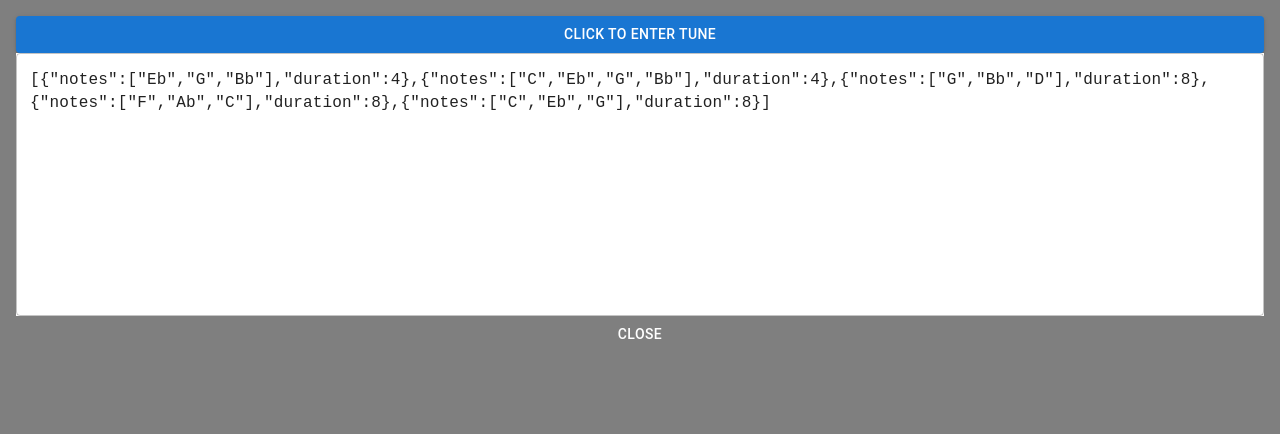
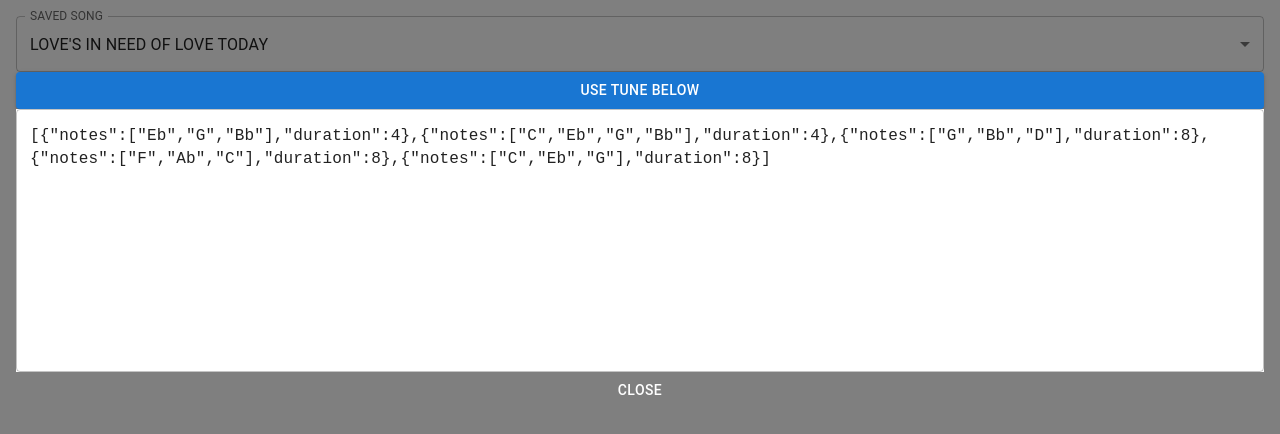
Before and after one commit to talkallday/react-love, a React (Vite) app in the folder react-love/: page / in a window 1280 px wide. Both pictures are taken after a click on the button "CHANGE SONG". Shown: the top 434 px of the page. Built offline with nearby package versions, Linux system fonts and the light colour scheme.

Commit message:
cleaning up voices

```diff
--- a/react-love/index.html
+++ b/react-love/index.html
@@ -7,7 +7,7 @@
     <meta name="theme-color" content="#000000" />
     <meta
       name="description"
-      content="Web site created using create-react-app"
+      content="Web site created by github user talkallday"
     />
     <link rel="apple-touch-icon" href="/logo192.png" />
     <!--
--- a/react-love/src/App.tsx
+++ b/react-love/src/App.tsx
@@ -7,38 +7,11 @@ import { Box, ThemeProvider } from '@mui/system';
 import Button from '@mui/material/Button';
 import { FormControl } from '@mui/base/FormControl';
 
+import Examples from './songs'
 import Board from './components/board/Board';
 import ChordInfo from './types/ChordInfo';
 import Menu from './components/menu/Menu';
 import { convertVolume } from './utils/conversions';
-
-const defaultChords = [
-  {
-    "notes": ["Eb", "G", "Bb"],
-    "duration": 4
-  },
-  {
-    "notes": ["C", "Eb", "G", "Bb"],
-    "duration": 4
-  },
-  {
-    "notes": ["G", "Bb", "D"],
-    "duration": 8
-  },
-  {
-    "notes": ["F", "Ab", "C"],
-    "duration": 8
-  },
-  {
-    "notes": ["C", "Eb", "G"],
-    "duration": 8
-  }
-];
-
-const dChords = [{"notes":["D","F#","A"],"duration":4},{"notes":["A","C#","E"],"duration":4},{"notes":["B","D","F#"],"duration":4},{"notes":["C#","F#","A"],"duration":4},{"notes":["G","B","D"],"duration":4},{"notes":["D","F#","A"],"duration":4},{"notes":["C#","E","A"],"duration":8},{"notes":["D","F#","A"],"duration":4},{"notes":["A","C#","E"],"duration":4},{"notes":["B","D","F#"],"duration":4},{"notes":["C#","F#","A"],"duration":4},{"notes":["G","B","D"],"duration":4},{"notes":["D","F#","A"],"duration":4},{"notes":["C#","E","A"],"duration":8},
-{"notes":["G","B","D"],"duration":4},{"notes":["A","C#","E"],"duration":4},{"notes":["D","F#","A"],"duration":8},{"notes":["G","B","D"],"duration":4},{"notes":["A","C#","E"],"duration":4},{"notes":["D","F#","A"],"duration":8},
-{"notes":["G","B","D"],"duration":4},{"notes":["A","C#","E"],"duration":4},{"notes":["D","F#","A"],"duration":2},{"notes":["C","E","G"],"duration":2},{"notes":["B","D","F#"],"duration":4},{"notes":["G","D","B"],"duration":4},{"notes":["C#","E","A"],"duration":4},
-{"notes":["D","F#","A"],"duration":2},{"notes":["A","C#","E"],"duration":2},{"notes":["B","D","F#"],"duration":2},{"notes":["A","C#","E"],"duration":2},{"notes":["D","F#","A"],"duration":2},{"notes":["A","C#","E"],"duration":2},{"notes":["B","D","F#"],"duration":2},{"notes":["A","C#","E"],"duration":2}]
 
 const theme = createTheme({
   components: {
@@ -102,23 +75,13 @@ function App() {
   const [synth, setSynth] = useState<Tone.PolySynth<Tone.Synth<Tone.SynthOptions>> | null>(null);
   const [userSynth, setUserSynth] = useState<Tone.Synth<Tone.SynthOptions> | null>(null);
   const [disabled, setDisabled] = useState(true);
-  const [chords, setChords] = useState<ChordInfo[]>(defaultChords);
+  const [chords, setChords] = useState<ChordInfo[]>(Examples[0]["chords"]);
   const [volume, setVolume] = useState(3);
   const [playingChordIndex, setPlayingChordIndex] = useState(null);
 
   const createSynth = () => {
-    const options =  {
-      oscillator : {
-        type : "sawtooth4"
-      },
-      envelope : {
-        attack : 0.005,
-        decay : 0.1,
-        sustain : 0.3,
-        release : 1
-        }
-      }
-    const newSynth = new Tone.PolySynth(options).toDestination();
+    const newSynth = new Tone.PolySynth(Tone.AMSynth).toDestination();
+
     const actualVolume = convertVolume(volume) - 5;
     newSynth.volume.value = actualVolume;
     return newSynth
--- a/react-love/src/components/board/Note.tsx
+++ b/react-love/src/components/board/Note.tsx
@@ -17,18 +17,7 @@ const Note = ({disabled, note, volume, userSynth, setUserSynth, isPlaying}: Note
   const [isStruck, setIsStruck] = useState(false);
 
   const createUserSynth = () => {
-    const options =  {
-      oscillator : {
-        type : "sawtooth4"
-      },
-      envelope : {
-        attack : 0.005,
-        decay : 0.1,
-        sustain : 0.3,
-        release : 1
-        }
-      }
-    const newSynth = new Tone.Synth(options).toMaster();
+    const newSynth = new Tone.Synth().toDestination();
     const actualVolume = convertVolume(volume);
     newSynth.volume.value = actualVolume;
     return newSynth
@@ -41,7 +30,7 @@ const Note = ({disabled, note, volume, userSynth, setUserSynth, isPlaying}: Note
       synth = createUserSynth();
       setUserSynth(synth);
     }
-    synth.triggerAttackRelease(note)
+    synth.triggerAttackRelease(note, "8n");
   };
 
   const stopNote = () => {
@@ -60,7 +49,7 @@ const Note = ({disabled, note, volume, userSynth, setUserSynth, isPlaying}: Note
       textTransform: 'none',
       margin: '0.2rem',
       minWidth: '1rem',
-      height: '2rem',
+      height: '3rem',
       maxHeight: '3rem',
       minHeight: '1rem',
       '&.MuiButton-root:hover': {backgroundColor: 'orange'},
--- a/react-love/src/components/menu/ChangeSong.tsx
+++ b/react-love/src/components/menu/ChangeSong.tsx
@@ -1,10 +1,15 @@
 import { useState } from 'react';
 import Box from '@mui/system/Box';
 import Button from '@mui/material/Button';
+import FormControl from '@mui/material/FormControl';
+import InputLabel from '@mui/material/InputLabel';
+import MenuItem from '@mui/material/MenuItem';
 import Modal from '@mui/material/Modal';
+import Select from '@mui/material/Select';
 import Stack from '@mui/material/Stack';
 import TextField from '@mui/material/TextField';
 
+import Examples from '../../songs'
 import ChordInfo from '../../types/ChordInfo';
 
 type ChangeSongProps = {
@@ -34,6 +39,13 @@ const ChangeSong = ({chords, setChords}: ChangeSongProps) => {
         setErrors(error.message);
       }
     }
+  }
+
+  const selectChords = (selectedChordsString: string) => {
+    const selectedChords: ChordInfo[] = JSON.parse(selectedChordsString);
+    setChords(selectedChords);
+    setUserInput(JSON.stringify(selectedChords));
+    handleClose();
   }
 
   const handleOpen = () => {
@@ -70,12 +82,24 @@ const ChangeSong = ({chords, setChords}: ChangeSongProps) => {
     <form onSubmit={(e) => handleSubmitTune(e)}>
       <Stack>
         <Box>{errors}</Box>
-        <Button type="submit" variant="contained">Click to enter tune</Button>
+        <FormControl fullWidth>
+          <InputLabel id="simple-song-select-label">Saved Song</InputLabel>
+          <Select
+            labelId="simple-song-select-label"
+            id="song-select"
+            label="Saved Song"
+            value={JSON.stringify(chords)}
+            onChange={e => selectChords((e.target as HTMLInputElement).value)}
+          >
+            {Examples.map((option, index) => <MenuItem key={index} value={JSON.stringify(option.chords)}>{option["name"]}</MenuItem>)}
+          </Select>
+        </FormControl>
+        <Button type="submit" variant="contained">Use Tune Below</Button>
         <TextField
           multiline
           sx={inputStyle}
           rows={10}
-          defaultValue={JSON.stringify(chords)}
+          value={JSON.stringify(chords)}
           onInput={populateUserInput}
           />
       <Button sx={{color: 'white'}} onClick={handleClose}>Close</Button>
--- /dev/null
+++ b/react-love/src/songs.js
@@ -0,0 +1,50 @@
+const Examples = [
+  {
+    "name":"love's in need of love today",
+    "chords": [
+      {
+        "notes":["Eb","G","Bb"],
+        "duration": 4
+      },
+      {
+        "notes":["C","Eb","G","Bb"],
+        "duration": 4
+      },
+      {
+        "notes": [
+          "G",
+          "Bb",
+          "D"
+        ],
+        "duration": 8
+      },
+      {
+        "notes": [
+          "F",
+          "Ab",
+          "C"
+        ],
+        "duration": 8
+      },
+      {
+        "notes": [
+          "C",
+          "Eb",
+          "G"
+        ],
+        "duration": 8
+      }
+    ]
+  },
+  {
+    "name": "basketcase",
+    "chords": [
+      {"notes":["D","F#","A"],"duration":4},{"notes":["A","C#","E"],"duration":4},{"notes":["B","D","F#"],"duration":4},{"notes":["C#","F#","A"],"duration":4},{"notes":["G","B","D"],"duration":4},{"notes":["D","F#","A"],"duration":4},{"notes":["C#","E","A"],"duration":8},{"notes":["D","F#","A"],"duration":4},{"notes":["A","C#","E"],"duration":4},{"notes":["B","D","F#"],"duration":4},{"notes":["C#","F#","A"],"duration":4},{"notes":["G","B","D"],"duration":4},{"notes":["D","F#","A"],"duration":4},{"notes":["C#","E","A"],"duration":8},
+      {"notes":["G","B","D"],"duration":4},{"notes":["A","C#","E"],"duration":4},{"notes":["D","F#","A"],"duration":8},{"notes":["G","B","D"],"duration":4},{"notes":["A","C#","E"],"duration":4},{"notes":["D","F#","A"],"duration":8},
+      {"notes":["G","B","D"],"duration":4},{"notes":["A","C#","E"],"duration":4},{"notes":["D","F#","A"],"duration":2},{"notes":["C","E","G"],"duration":2},{"notes":["B","D","F#"],"duration":4},{"notes":["G","D","B"],"duration":4},{"notes":["C#","E","A"],"duration":4},
+      {"notes":["D","F#","A"],"duration":2},{"notes":["A","C#","E"],"duration":2},{"notes":["B","D","F#"],"duration":2},{"notes":["A","C#","E"],"duration":2},{"notes":["D","F#","A"],"duration":2},{"notes":["A","C#","E"],"duration":2},{"notes":["B","D","F#"],"duration":2},{"notes":["A","C#","E"],"duration":2}
+    ]
+  }
+];
+
+export default Examples;
```
Also changed, not shown: 3 other files (tests, documents, lock files or other folders).
